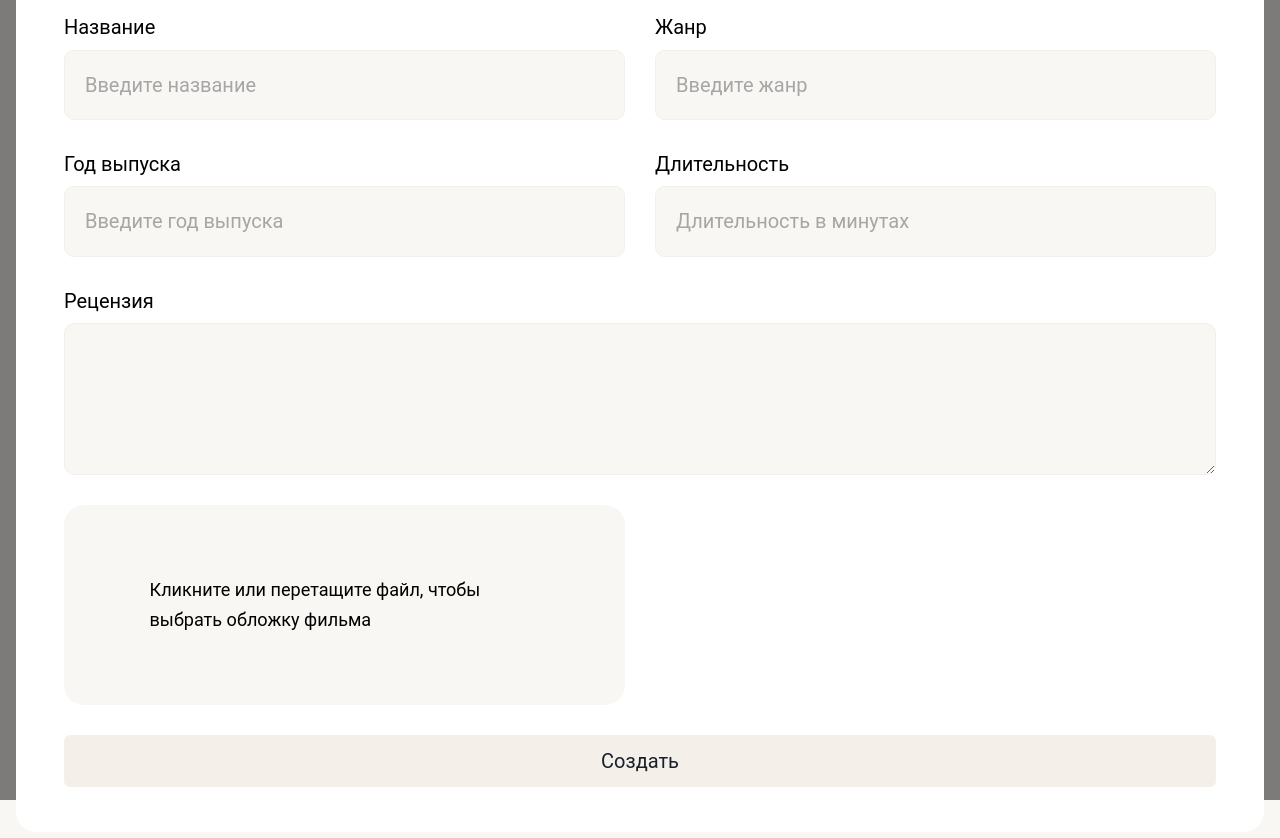
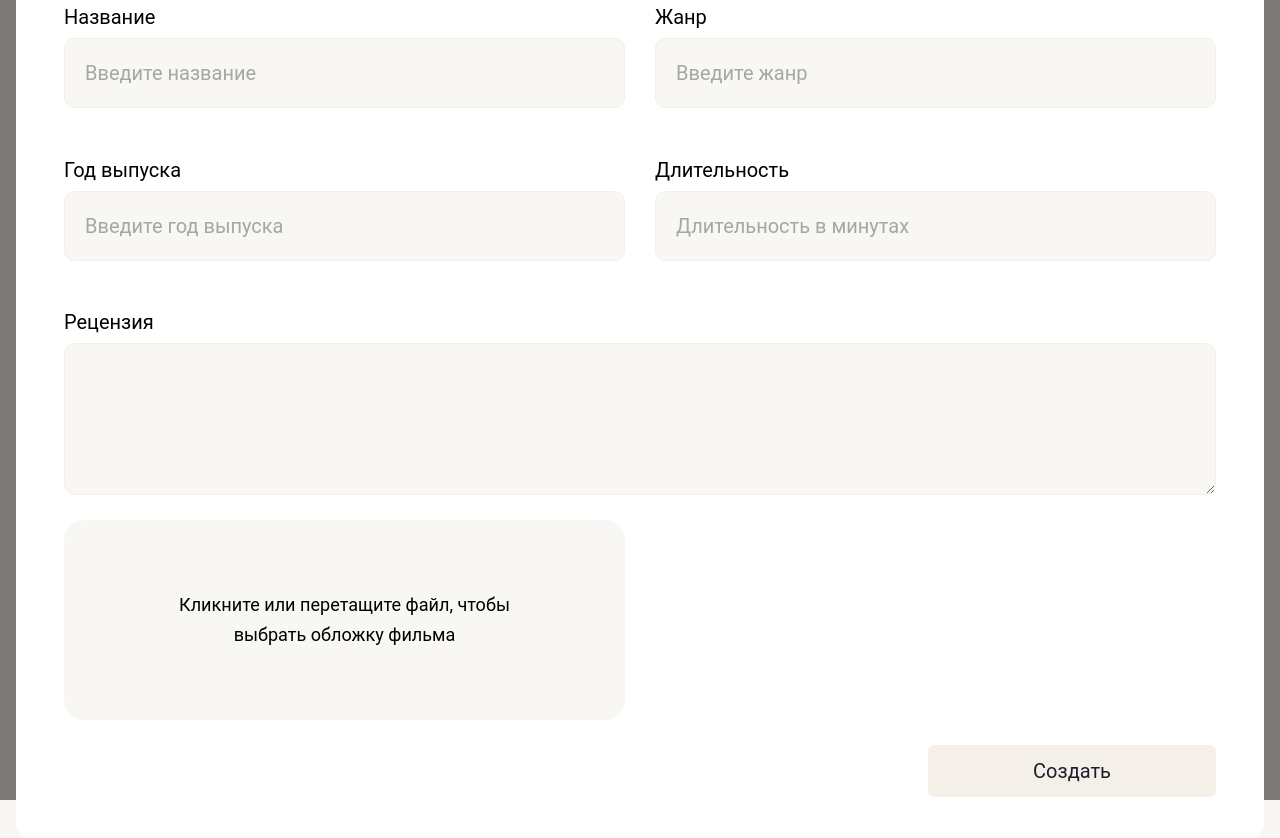
Before and after one commit to Bogdanvosk/movie-app, a React (Vite) app: page / in a window 1280 px wide. Shown: the top 838 px of the page. Built offline with nearby package versions, Linux system fonts and the light colour scheme.

Commit message:
Add form: validation and error in inputs

```diff
--- a/src/components/common/Dropzone/Dropzone.jsx
+++ b/src/components/common/Dropzone/Dropzone.jsx
@@ -18,7 +18,6 @@ const Dropzone = ({ onSetCover, className = '' }) => {
 
   const { getRootProps, getInputProps, isDragActive } = useDropzone({
     onDrop,
-    noDragEventsBubbling: true,
     maxFiles: 1,
     accept: {
       'image/png': ['.jpeg', '.jpg', '.png'],
--- a/src/components/common/Dropzone/Dropzone.module.scss
+++ b/src/components/common/Dropzone/Dropzone.module.scss
@@ -19,6 +19,7 @@
   width: 70%;
   font-size: 1.13rem;
   line-height: 1.91rem;
+  text-align: center;
 }
 
 .active {
--- a/src/components/common/Form/Form.module.scss
+++ b/src/components/common/Form/Form.module.scss
@@ -20,5 +20,11 @@
 
 .button {
   grid-column: span 2;
+  width: 25%;
+  margin-left: auto;
   padding: 0.8rem;
+
+  @include tablet {
+    width: 100%;
+  }
 }
--- a/src/components/common/GridLayout/GridLayout.module.scss
+++ b/src/components/common/GridLayout/GridLayout.module.scss
@@ -1,7 +1,7 @@
 .grid {
   display: grid;
   grid-template-columns: repeat(2, 1fr);
-  gap: 30px;
+  gap: 25px 30px;
 
   @include tablet {
     gap: 1.94rem 1.25rem;
@@ -12,4 +12,8 @@
     flex-direction: column;
     gap: 1.88rem;
   }
+
+  @include mobile {
+    gap: 1.08rem;
+  }
 }
--- a/src/components/common/Input/Input.jsx
+++ b/src/components/common/Input/Input.jsx
@@ -12,22 +12,41 @@ const Input = ({
   isRequired = false,
   className = '',
 }) => {
-  const { register } = useFormContext();
+  const {
+    register,
+    formState: { errors },
+  } = useFormContext();
 
-  // TODO: validation logic
-  // name === 'name' --- val.length should be more than 0
-  // name === 'year' --- val && val.length should be less or equal than 4
-  // name === 'duration' --- val && val.length should be less or equal than 3
+  const validate = () => {
+    if (name === 'year')
+      return { value: 4, message: 'Некорректный год выпуска' };
+
+    if (name === 'duration')
+      return { value: 3, message: 'Некорректная длительность' };
+
+    return {
+      value: null,
+      message: 'Обязательное поле',
+    };
+  };
+
+  console.log(validate());
 
   return (
+    <>
       <input
         {...register(name, {
-        required: isRequired,
+          required: { value: isRequired, message: 'Обязательное поле' },
+          maxLength: validate(),
         })}
         type={type}
         placeholder={placeholder}
-      className={cn(s.input, className)}
+        className={cn(s.input, { [s.incorrect]: errors[name] }, className)}
       />
+      <p className={cn(s.error, { [s.show]: errors[name] })}>
+        {validate().message}
+      </p>
+    </>
   );
 };
 
--- a/src/components/common/Input/Input.module.scss
+++ b/src/components/common/Input/Input.module.scss
@@ -1,21 +1,24 @@
 .input {
   @include input;
-
-  &[type='date'] {
-    text-transform: uppercase;
-  }
 
   &[type='number']::-webkit-outer-spin-button,
   &[type='number']::-webkit-inner-spin-button {
     margin: 0;
     -webkit-appearance: none;
   }
+
+  &.incorrect {
+    border-color: $color-red;
+    color: $color-red;
+  }
 }
 
-.incorrect {
-  color: $color-gray-300;
+.error {
+  color: $color-red;
+  opacity: 0;
+  transition: opacity 0.3s ease;
 }
 
-.hiddenInput {
-  display: none;
+.show {
+  opacity: 1;
 }
--- a/src/components/common/Label/Label.module.scss
+++ b/src/components/common/Label/Label.module.scss
@@ -1,7 +1,7 @@
 .label {
   display: flex;
   flex-direction: column;
-  gap: 0.5rem;
+  gap: 0.4rem;
   cursor: pointer;
 
   @include mobile {
--- a/src/components/common/Modal/Modal.module.scss
+++ b/src/components/common/Modal/Modal.module.scss
@@ -5,6 +5,7 @@
 	display: flex;
 	justify-content: center;
 	align-items: center;
+	padding: 0 1rem;
 	background-color: rgba(0, 0, 0, 0.5);
 }
 
--- a/src/styles/variables.scss
+++ b/src/styles/variables.scss
@@ -13,4 +13,6 @@ $color-gray-100: #f1f3f2;
 $color-beige-200: #f4f0e9;
 $color-beige-100: #f9f7f4;
 
+$color-red: #ff3d3d;
+
 $primary-font: 'Roboto', 'Arial', sans-serif;
```
Lines whose indentation alone changed are shown as unchanged.
